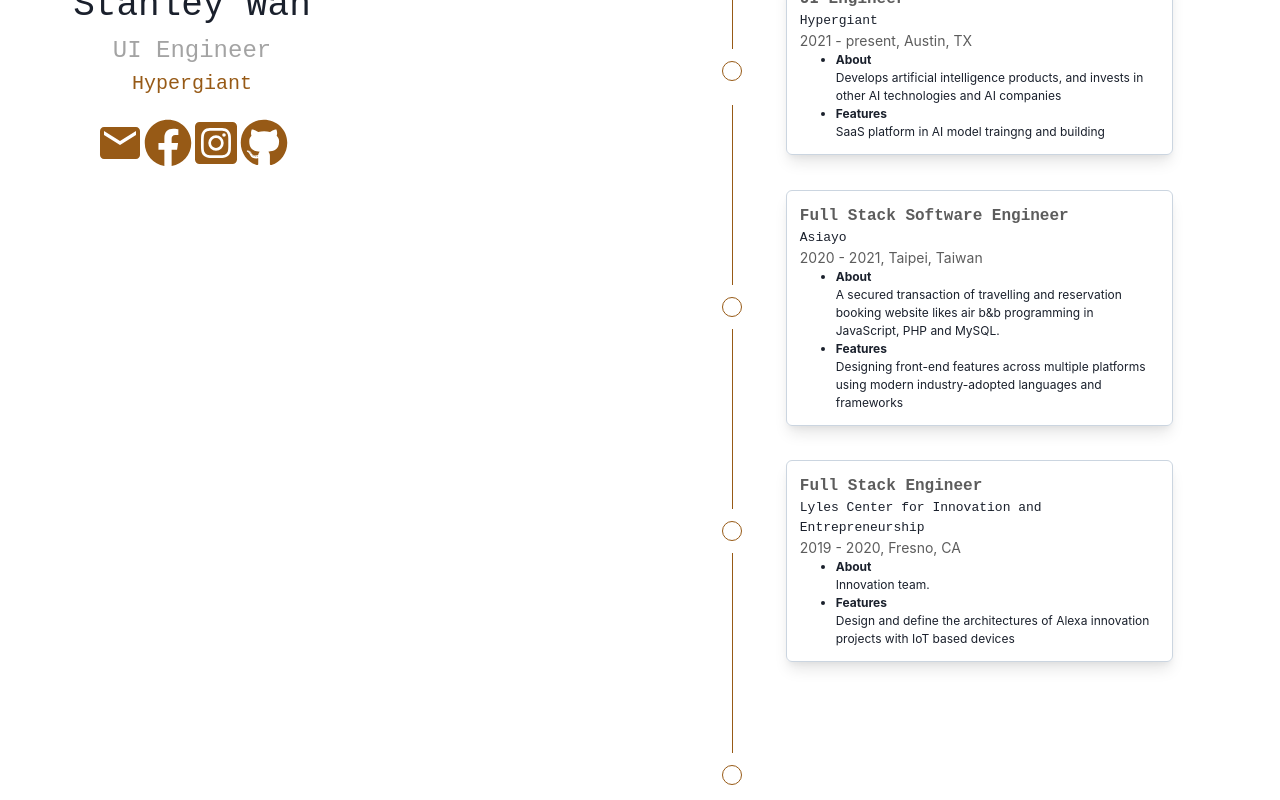
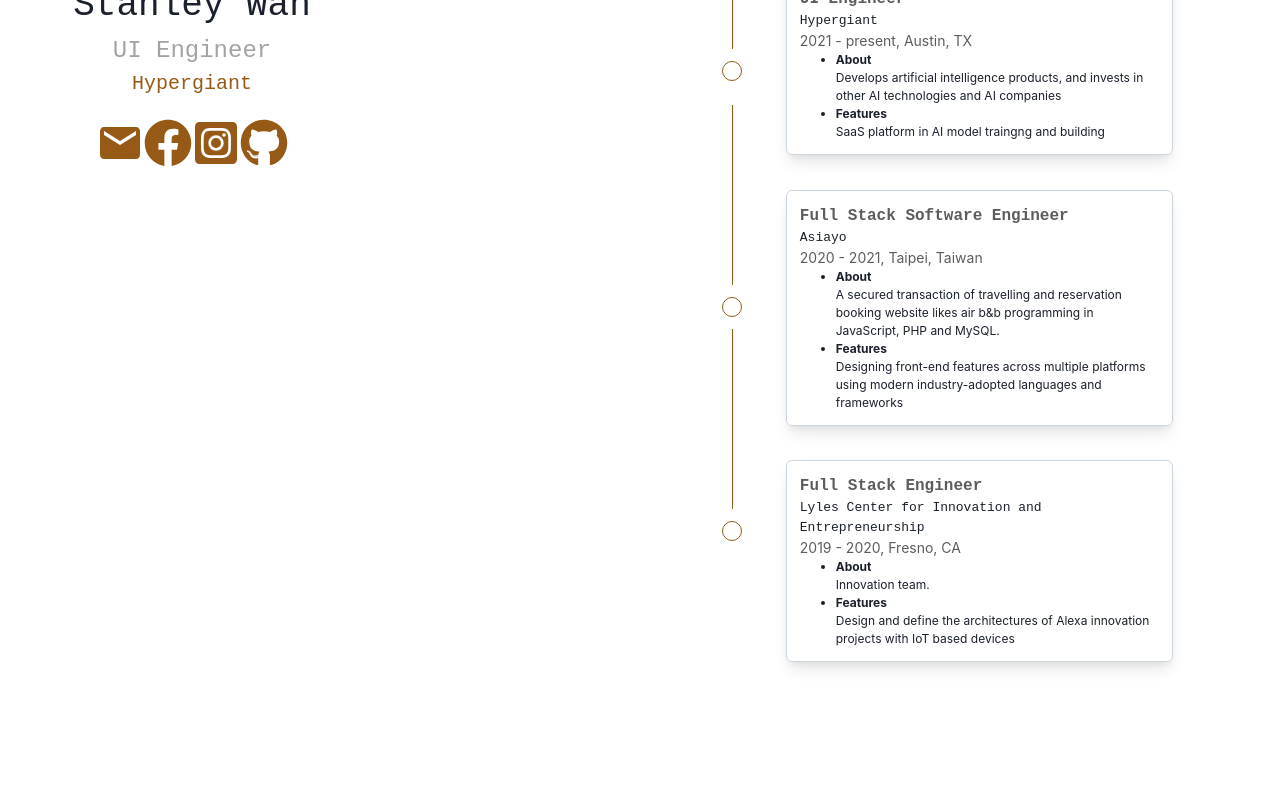
Before and after one commit to stanleywanone/portfolio, a Next.js app: page /core/Experience/Experience in a window 1280 px wide. Shown: the part 418-1218 px from the top of the page. After the commit the page ends 1173 px from the top, so only its background shows below. Built offline with nearby package versions, Linux system fonts and the light colour scheme.

Commit message:
add the new experience

```diff
--- a/pages/core/Experience/Experience.tsx
+++ b/pages/core/Experience/Experience.tsx
@@ -73,12 +73,6 @@
             bgColor="white"
             border="1px solid #975A16"
           />
-          <Flex h="200px" w="0.5%" bgColor="yellow.700" my={3} />
-          <CircleIcon
-            color="white"
-            bgColor="white"
-            border="1px solid #975A16"
-          />
         </Flex>
         <Flex
           w="80%"
```
